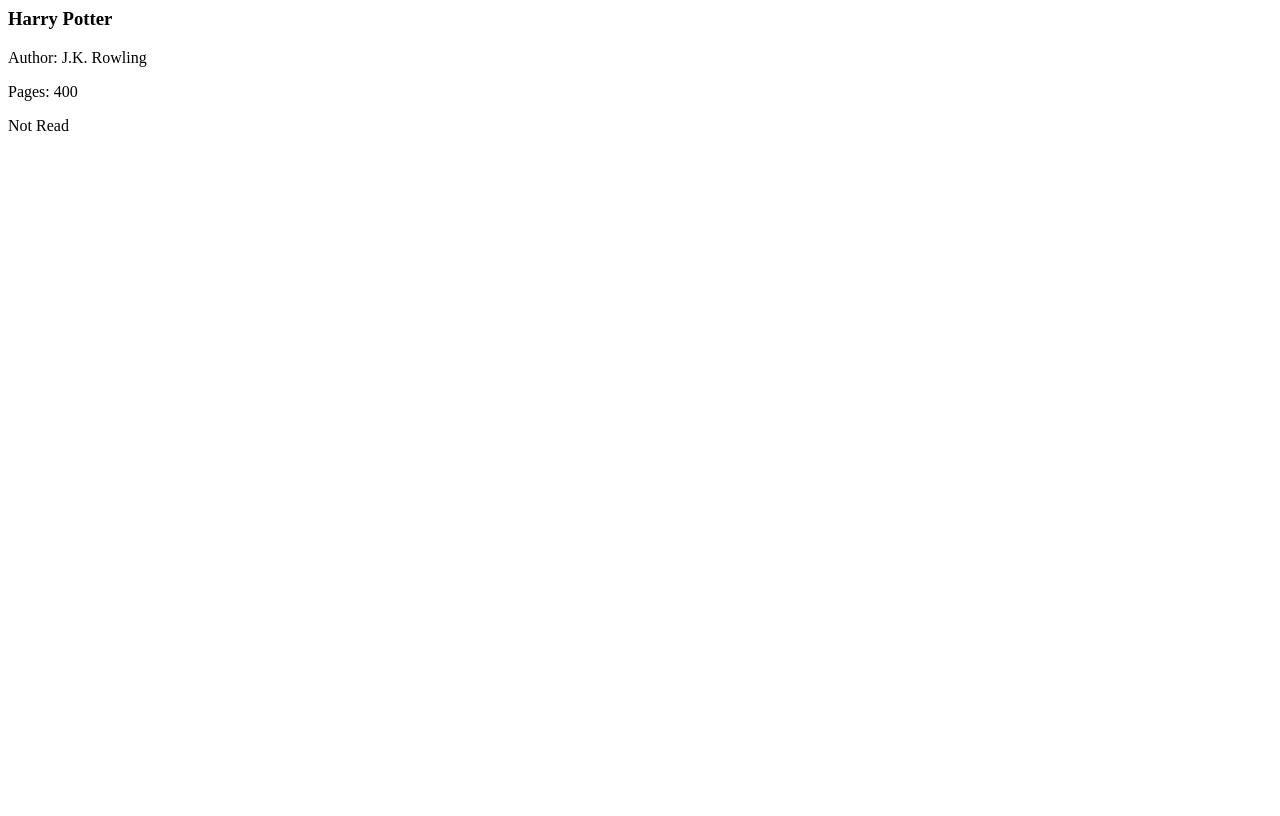
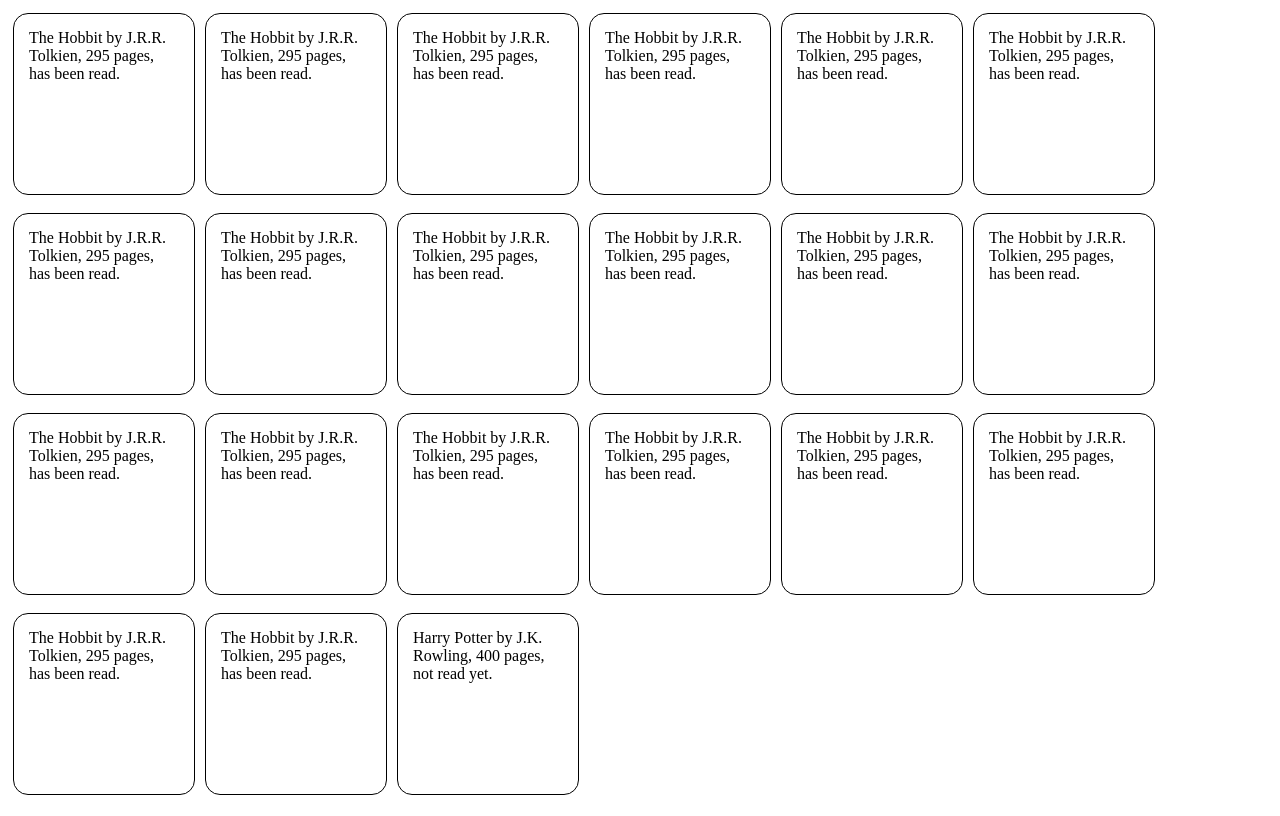
Before and after one commit to pixzcodes/crud-library, a plain HTML site: page index.html in a window 1280 px wide. Drawn offline with Linux system fonts and the light colour scheme.

Commit message:
Add basic library functions, addBookToLibrary() and displayAllBooks(). Also changed some css to make it look a little nicer.

```diff
--- a/index.html
+++ b/index.html
@@ -1,19 +1,14 @@
+<!DOCTYPE html>
 <html lang="en">
 <head>
     <meta charset="UTF-8">
     <meta name="viewport" content="width=device-width, initial-scale=1.0">
     <title>CRUD Library</title>
     <link rel="stylesheet" href="style.css">
-    <script type="text/javascript" src="script.js"></script>
+    <script type="text/javascript" src="script.js" async="false"></script>
 </head>
 <body>
-    <div class="book-shelves">
-        <div class="book" id="0">
-            <h3>Harry Potter</h3>
-            <p>Author: J.K. Rowling</p>
-            <p>Pages: 400</p>
-            <p>Not Read</p>
-        </div>
+    <div id="book-shelves">
     </div>
 </body>
 </html>
--- a/script.js
+++ b/script.js
@@ -1,3 +1,7 @@
+// main array where the book objects will be stored
+const library = [];
+
+// Book constructor
 function Book(title, author, pages, read) {
     this.title = title;
     this.author = author;
@@ -14,5 +18,39 @@
     }
 }
 
-const theHobbit = new Book("The Hobbit", "J.R.R. Tolkien", 295, true);
-console.log(theHobbit.info());
+function addBookToLibrary(title, author, pages, read) {
+    // create the book
+    const newBook = new Book(title, author, pages, read);
+
+    // add the book to the library array
+    library.push(newBook);
+}
+
+function displayAllBooks() {
+    // get book shelves element
+    const shelves = document.getElementById("book-shelves");
+
+    for (let i = 0; i < library.length; i++) {
+        // book object we are using
+        const book = library[i];
+        // create a div element for the book and append the
+        // book info text to the element
+        const newBook = document.createElement("div");
+        const bookInfo = document.createTextNode(book.info());
+        newBook.appendChild(bookInfo);
+
+        // set the class
+        newBook.classList.add("book");
+        //  and id for the book based on position in library array
+        newBook.setAttribute("id", i);
+
+        shelves.appendChild(newBook);
+    }
+}
+
+for (let i = 0; i < 20; i++) {
+
+    addBookToLibrary("The Hobbit", "J.R.R. Tolkien", 295, true);
+}
+addBookToLibrary("Harry Potter", "J.K. Rowling", 400, false);
+displayAllBooks();
--- a/style.css
+++ b/style.css
@@ -0,0 +1,13 @@
+#book-shelves {
+    display: flex;
+    height: 100vh;
+    flex-wrap: wrap;
+}
+.book {
+    border: black 1px solid;
+    border-radius: 15px;
+    padding: 15px;
+    width: 150px;
+    height: 150px;
+    margin: 5px;
+}
```
